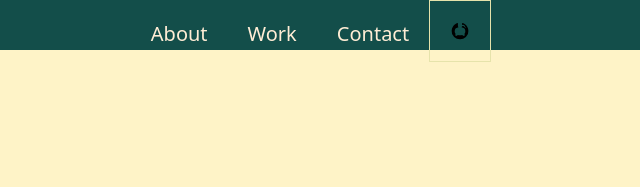
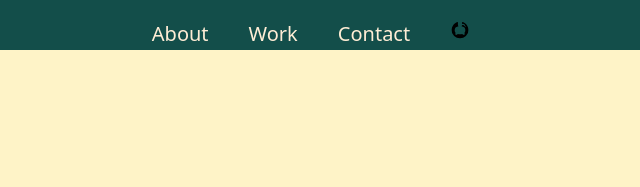
Before and after one commit to RedEyesVij/Portfolio, a website built with Vite: page index.html in a window 1280 px wide. Shown: the top 187 px of the page, 329-969 px from the left. Built offline with nearby package versions, Linux system fonts and the light colour scheme.

Commit message:
alert new add

```diff
--- a/index.html
+++ b/index.html
@@ -16,7 +16,7 @@
         <a class="nav-link hover:text-teal-300 active:text-teal-700" href="#footer">Contact</a>
         <div class=" grid justify-items-end ">
             <a href="https://github.com/RedEyesVij" target="_blank">
-                <img class="image-git  hover:bg-teal-600 active:bg-teal-700" src="public/my-github.svg">
+                <img class="image-git" src="public/my-github.svg">
             </a>
         </div>
     </header>
--- a/style.css
+++ b/style.css
@@ -55,7 +55,6 @@ p {
 }
 
 .image-git {
-  border: 1px solid rgb(230, 227, 171);
   animation-name: image-git;
   animation-duration: 10s;
   animation-iteration-count: infinite;
```
